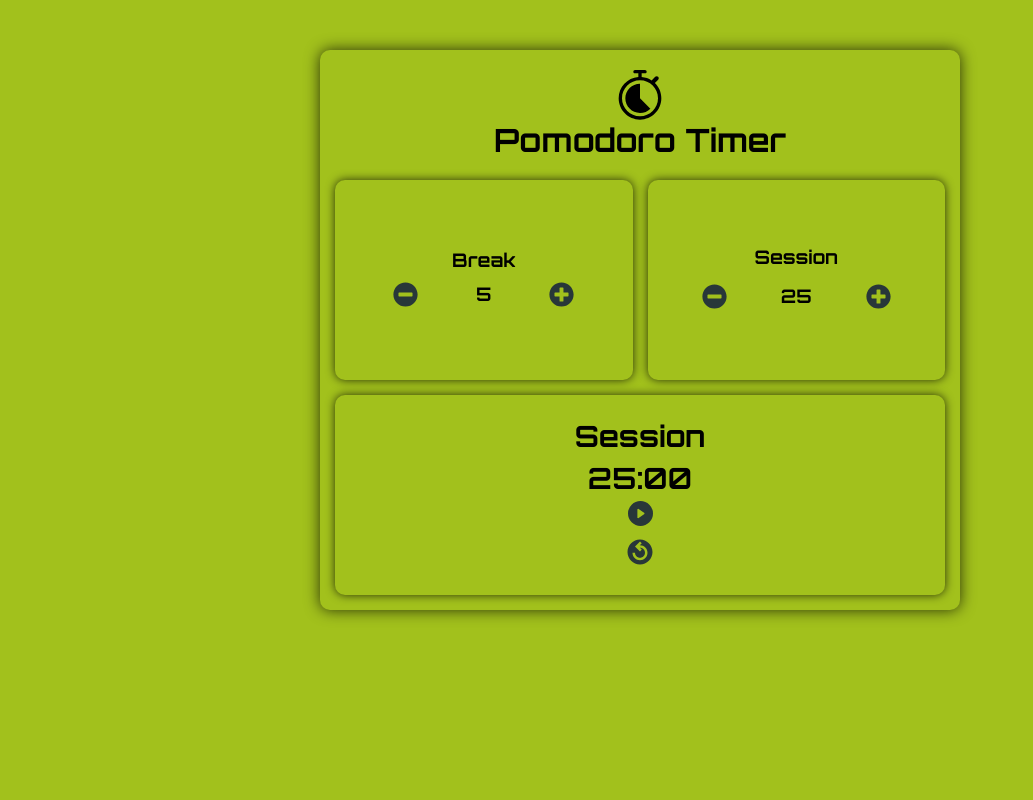
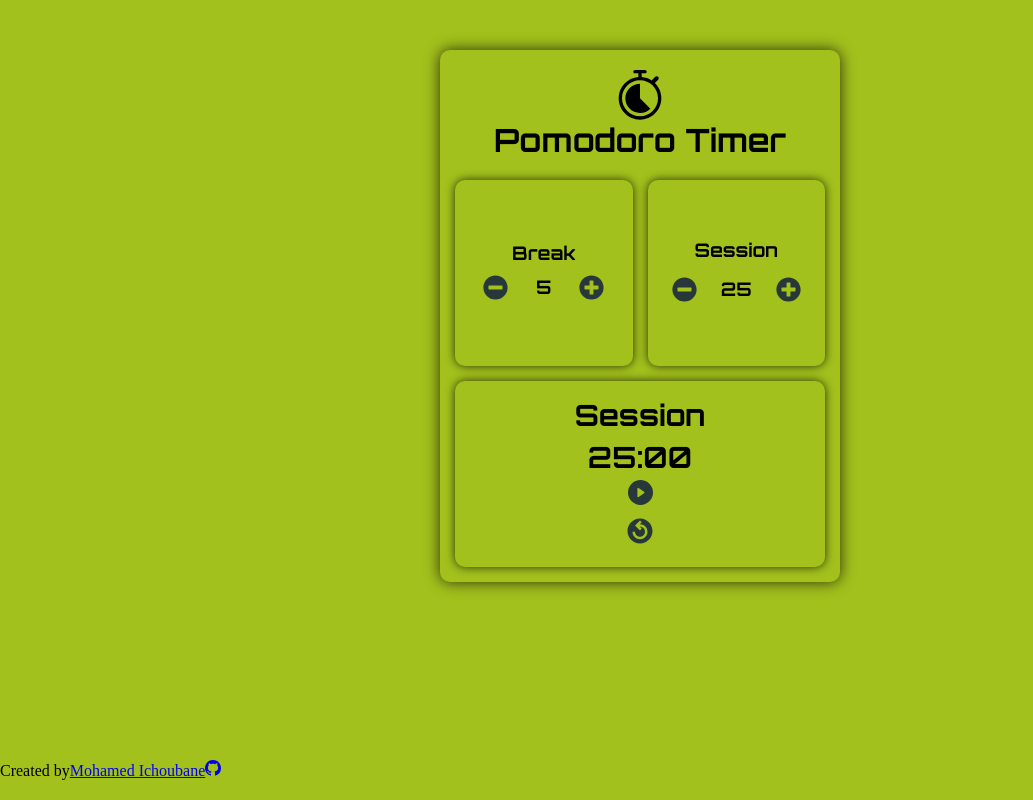
Before and after one commit to IchoubaneMed/pomodoro_timer, a React (Create React App) app: page / in a window 1280 px wide. Shown: the whole page, without its empty margins (0-1033 px from the left). Built offline with nearby package versions, Linux system fonts and the light colour scheme; the HTML template or start-up script is replaced by a standard one.

Commit message:
Imported the Footer component inside the App

```diff
--- a/src/App.css
+++ b/src/App.css
@@ -1,6 +1,18 @@
 @import url('https://fonts.googleapis.com/css2?family=Orbitron:wght@400;500;600;700;800;900&display=swap');
 
+.App {
+    display: grid;
+    grid-template-columns: 1fr;
+    grid-template-rows: 1fr 40px;
+    width: 100%;
+    height: 100%;
+}
+
+
 .container {
+    grid-column: 1 / 2;
+    grid-row: 1 / 2;
+    justify-self: center;
     margin-top: 50px;
     border-radius: 10px;
     height: 70%;
@@ -13,7 +25,7 @@
     grid-template-rows: 100px 1fr 1fr;
     grid-gap: 15px;
     padding: 15px;
-    font-family: 'Orbitron', sans-serif
+    font-family: 'Orbitron', sans-serif;
 }
 
 .logo {
@@ -37,14 +49,8 @@
 }
 
 /* iPads, Tablets */
-@media (min-width:601px) and (max-width: 1360px) {
+@media (min-width:481px) and (max-width: 1360px) {
     .container {
-        width: 50%;
+        width: 400px;
     }
 }
-
-@media (min-width:481px) and (max-width: 600px) {
-    .container {
-        width: 70%;
-    }
-}
--- a/src/App.js
+++ b/src/App.js
@@ -4,6 +4,7 @@ import { useState, useEffect } from 'react'
 import Break from './components/Break';
 import Session from './components/Session';
 import Timer from './components/Timer';
+import Footer from './components/Footer';
 
 import { RxLapTimer } from 'react-icons/rx';
 
@@ -141,6 +142,7 @@ function App() {
   }
 
   return (
+    <div className="App">
     <div className="container">
       <div className="logo">
           <RxLapTimer className="icon" />
@@ -150,6 +152,8 @@ function App() {
       <Session changeTime={changeTime} sessionTime={sessionTime} />
       <Timer label={label} minutes={minutes} seconds={seconds} play={play} reset={reset} start={start}/>
     </div>
+    <Footer />
+    </div>
   );
 }
 
--- a/src/index.css
+++ b/src/index.css
@@ -8,6 +8,4 @@
     background: #a2c11c;
     height: 100vh;
     width: 100%;
-    display: flex;
-    justify-content: center;
 }
```
